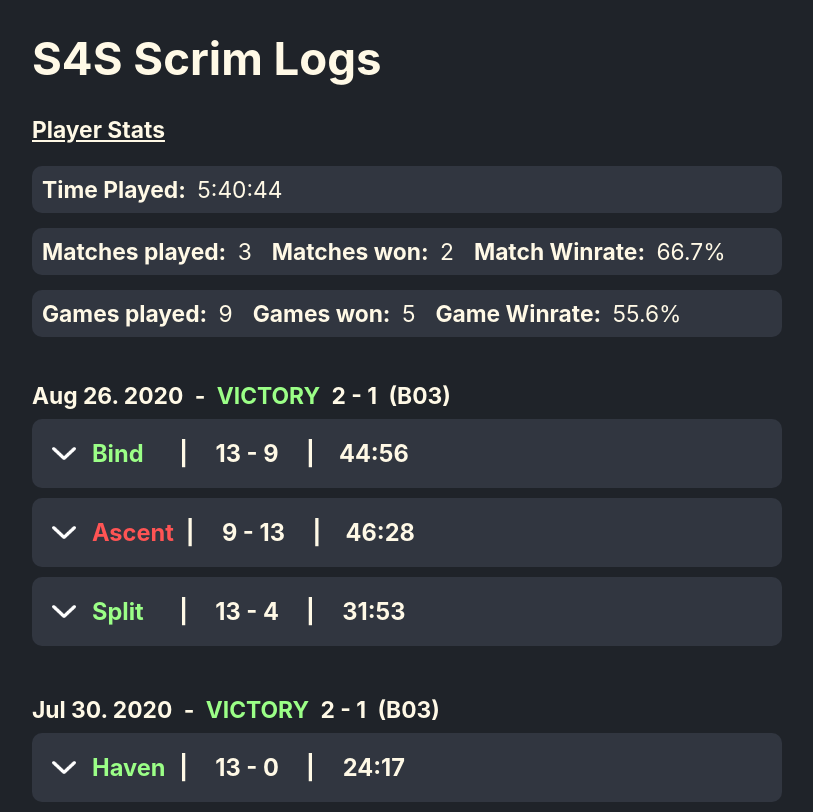
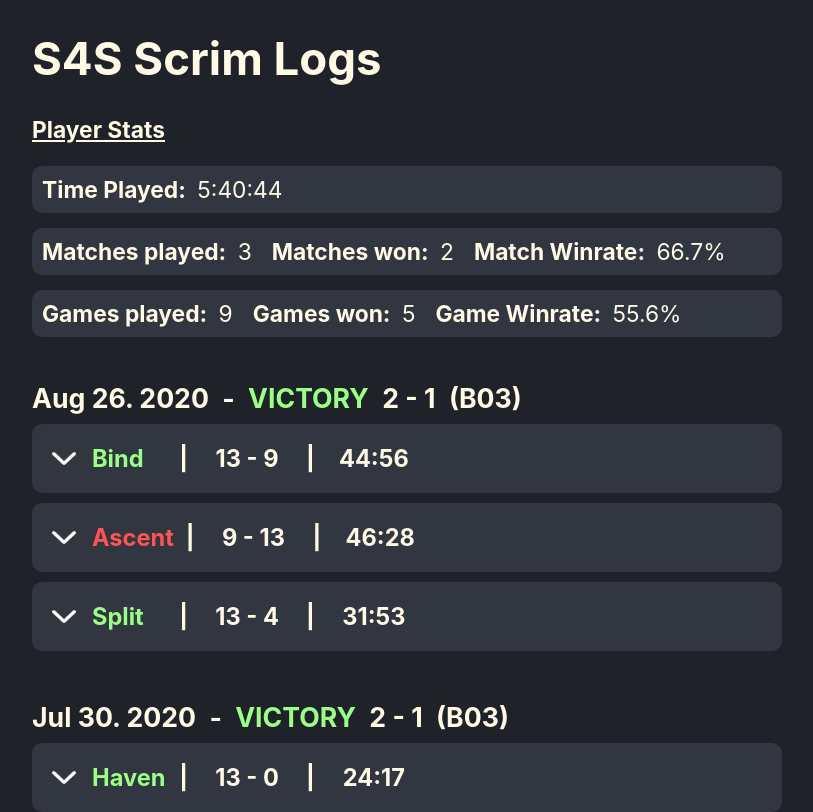
Before and after one commit to jayden-chan/valorant-scrim-logs, a React (Create React App) app: page / in a window 1280 px wide. Shown: the top 812 px of the page, without its empty margins (233-1046 px from the left). Built offline with nearby package versions, Linux system fonts and the light colour scheme; the HTML template or start-up script is replaced by a standard one.

Commit message:
JC: Make match headers bigger

```diff
--- a/src/App.css
+++ b/src/App.css
@@ -72,7 +72,7 @@
   margin-right: 0.5em;
 }
 
-.match-card h4 {
+.match-card h3 {
   padding: 0;
   margin: 0;
 }
--- a/src/components/MatchListItem.tsx
+++ b/src/components/MatchListItem.tsx
@@ -22,7 +22,7 @@ export default function MatchItem(props: IMatchItemProps) {
 
   return (
     <div className="match-card">
-      <h4>
+      <h3>
         <span>{props.date}</span>
         <span>-</span>
         <span style={{ color }}>{props.result}</span>
@@ -30,7 +30,7 @@ export default function MatchItem(props: IMatchItemProps) {
           {score[0]} - {score[1]}
         </span>
         <span>(B0{b0n})</span>
-      </h4>
+      </h3>
       {props.games.map((game, idx) => {
         return <GameItem {...game} key={idx} />;
       })}
```
